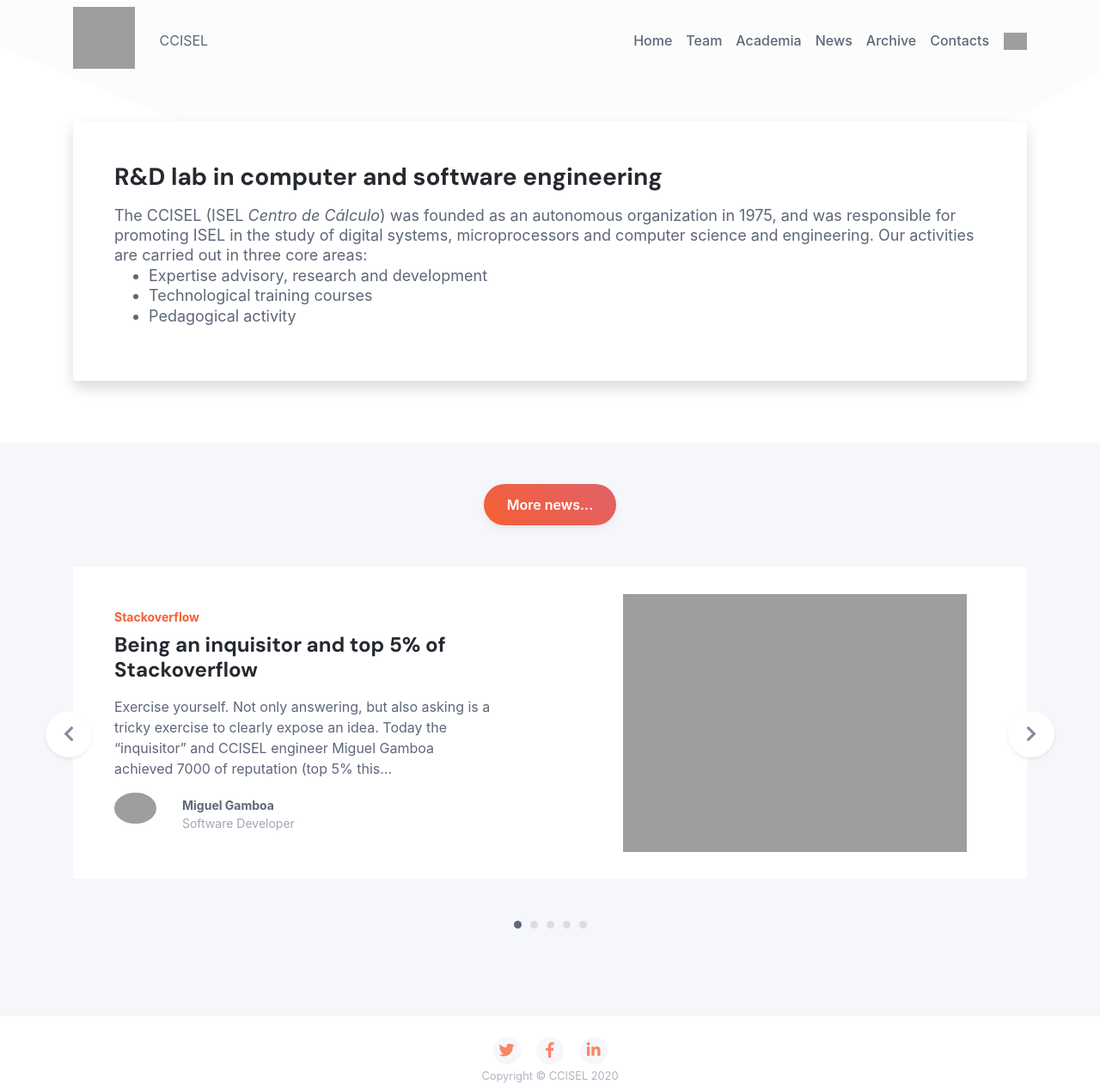
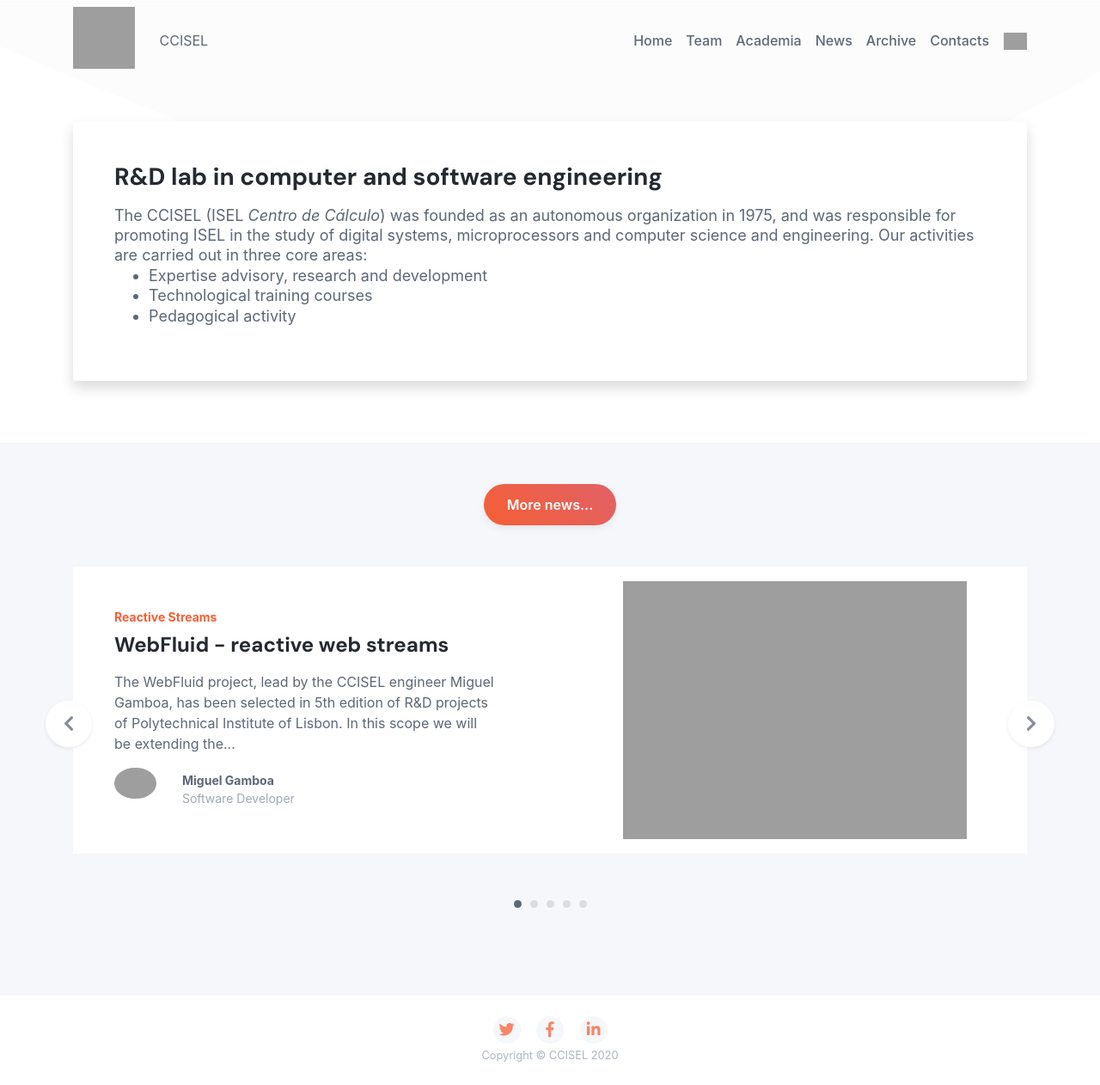
Before and after one commit to jpatri/ccisel.github.io, a Jekyll site: the page built from index.html, in a window 1280 px wide. Shown: the whole page at 86% size. Built offline with Jekyll 4.4.1, drawn with Linux system fonts in a browser that asks for light colours; after the commit the page ends 1238 px from its top, so only the background shows below that; grey boxes are pictures that could not be loaded.

Commit message:
Post about WebFluid

```diff
--- a/_layouts/post.html
+++ b/_layouts/post.html
@@ -11,7 +11,7 @@ layout: default
                 <div class="post-meta text-center mb-4">
                     <span class="post-time">{{ page.date | date: "%B %-d, %Y" }}</span>
                     <span class="px-2">|</span>
-                    <span class="post-author"><a href="#">{{ page.author.display_name }}</a></span>
+                    <span class="post-author"><a href="/team">{{ page.author.display_name }}</a></span>
                 </div><!--//post-meta-->
                 <p>
                     {{ content }}
--- /dev/null
+++ b/_posts/2020-08-13-miguel-webfluid.md
@@ -0,0 +1,37 @@
+---
+layout: post
+title: WebFluid - reactive web streams
+image: 2020-08-13-miguel-webfluid.png
+date: 2020-08-13
+type: post
+published: true
+status: publish
+category: Reactive Streams
+tags: [Stackoverflow]
+author:
+  login: miguelgamboa
+  email:
+  display_name: Miguel Gamboa
+  image: miguel.jpg
+  role: Software Developer
+---
+
+The WebFluid project, lead by the CCISEL engineer Miguel Gamboa, has been
+selected in 5th edition of R&D projects of Polytechnical Institute of Lisbon.
+In this scope we will be extending the [HtmlFlow]( https://htmlflow.org/)
+templating features to transparently deal with reactive models.
+Also, we will be exploring alternatives to reactive streams pipelines in
+non-blocking IO scenarios ([javasync/RxIo]( https://github.com/javasync/RxIo)).
+And finally composing these building blocks to form the WebFluid flow.
+
+This project will also award a **research fellowship to an MsC student** to
+join the WebFluid team. Soon we expect to announce the call for the
+research fellowship. **Be alert!**
+
+<img src="/assets/blog/2020-08-13-miguel-webfluid.png" width="500px" alt="WebFluid">
+
+Simply put, the WebFluid project aims to optimize data flows on the Web between
+services and applications through the elision of blocking IO operations. The
+main goal is to ensure a reactive flow (non-blocking) from: 1) a data source, 2)
+traversing several Web services transformations, 3) to the production of an end
+user-interface in HTML.
```
Also changed, not shown: 1 other file.
